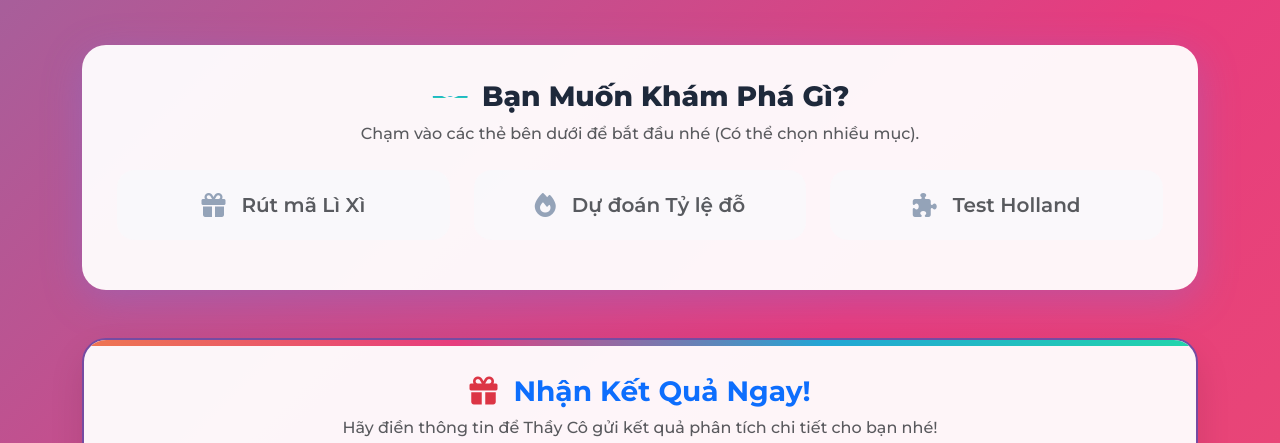
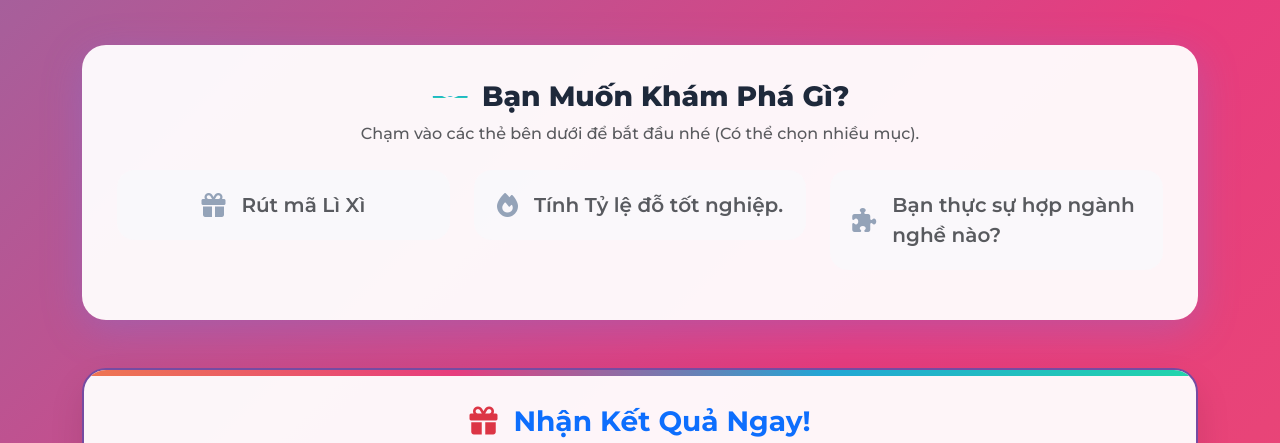
Before and after one commit to duongcanhquan/khaosattuyensinh, a plain HTML site: page index.html in a window 1280 px wide. Shown: the part 336-779 px from the top of the page. Drawn offline with nearby package versions, Linux system fonts and the light colour scheme; some packages are replaced by stand-ins of ours; a script that the page names is missing.

Commit message:
Update labels for graduation and Holland test

```diff
--- a/index.html
+++ b/index.html
@@ -122,7 +122,7 @@
                             <input class="form-check-input check-experience d-none" type="checkbox" value="sec-grad" id="chkGrad">
                             <div class="check-content d-flex align-items-center justify-content-center">
                                 <i class="fa-solid fa-fire me-3"></i>
-                                <span class="fs-5 fw-semibold text-muted title-text">Dự đoán Tỷ lệ đỗ</span>
+                                <span class="fs-5 fw-semibold text-muted title-text"> Tính Tỷ lệ đỗ tốt nghiệp. </span>
                             </div>
                         </label>
                     </div>
@@ -131,7 +131,7 @@
                             <input class="form-check-input check-experience d-none" type="checkbox" value="sec-holland" id="chkHolland">
                             <div class="check-content d-flex align-items-center justify-content-center">
                                 <i class="fa-solid fa-puzzle-piece me-3"></i>
-                                <span class="fs-5 fw-semibold text-muted title-text">Test Holland</span>
+                                <span class="fs-5 fw-semibold text-muted title-text">Bạn thực sự hợp ngành nghề nào? </span>
                             </div>
                         </label>
                     </div>
```
